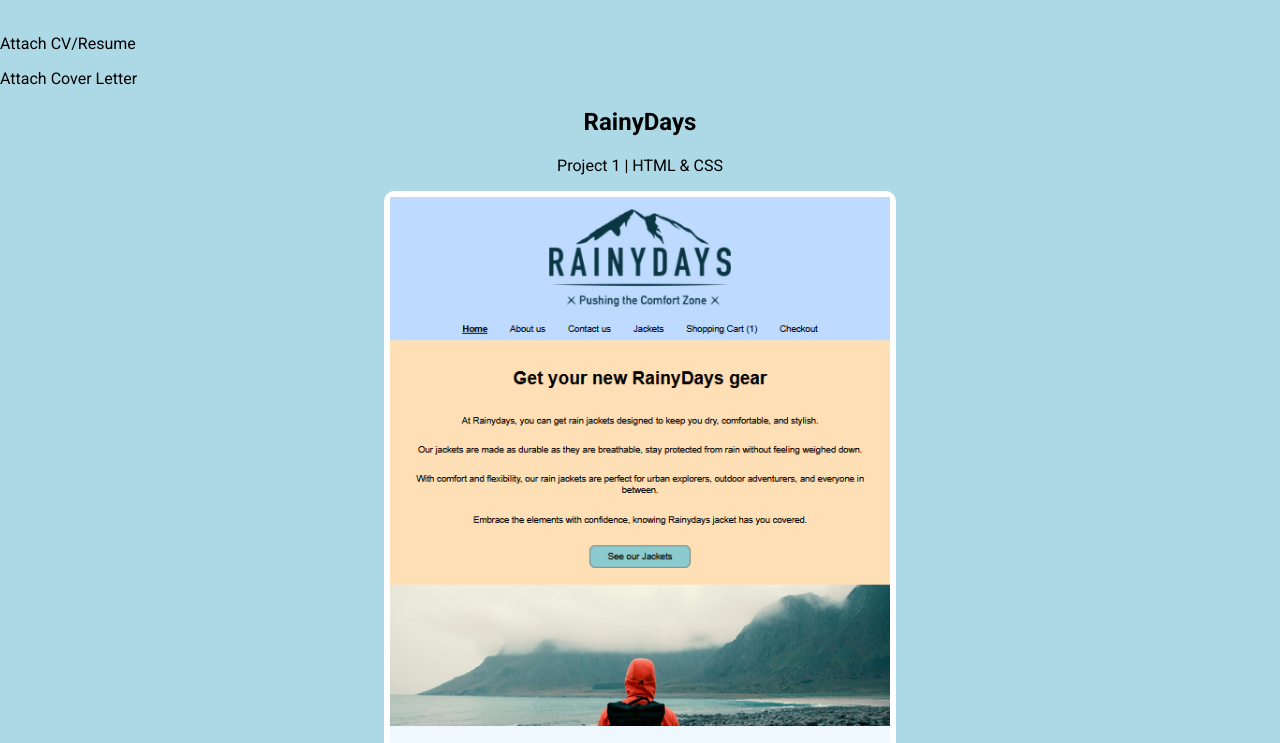
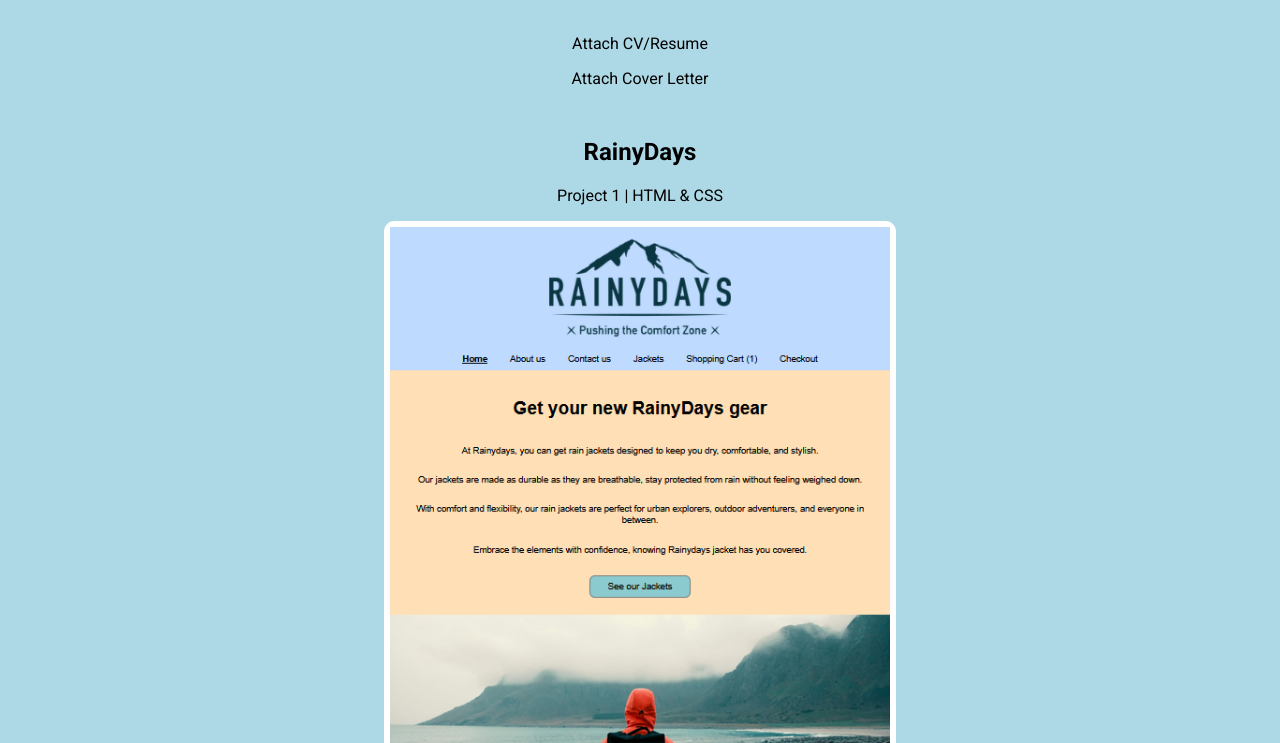
Before and after one commit to jb12-art/Portfolio-1, a plain HTML site: page index.html in a window 1280 px wide. Shown: the part 204-947 px from the top of the page. Drawn offline with Linux system fonts and the light colour scheme; a web font is replaced by a local one.

Commit message:
cv/cover letter center

```diff
--- a/css/styles.css
+++ b/css/styles.css
@@ -28,7 +28,12 @@ header {
 
 .main-title {
   text-align: center;
-  margin: 50px 50px;
+  margin: 50px 0px 50px 0px;
+}
+
+.cv-letter-div {
+  text-align: center;
+  margin: 50px 0px 50px 0px;
 }
 
 .project-card {
--- a/index.html
+++ b/index.html
@@ -22,8 +22,11 @@
       <div class="page-wrapper">
         <h1 class="main-title">Take a look at my projects</h1>
 
-        <p>Attach CV/Resume</p>
-        <p>Attach Cover Letter</p>
+        <!-- CV | Cover letter -->
+        <div class="cv-letter-div">
+          <p>Attach CV/Resume</p>
+          <p>Attach Cover Letter</p>
+        </div>
 
         <!-- RainyDays -->
         <h2 class="project-title">RainyDays</h2>
```
